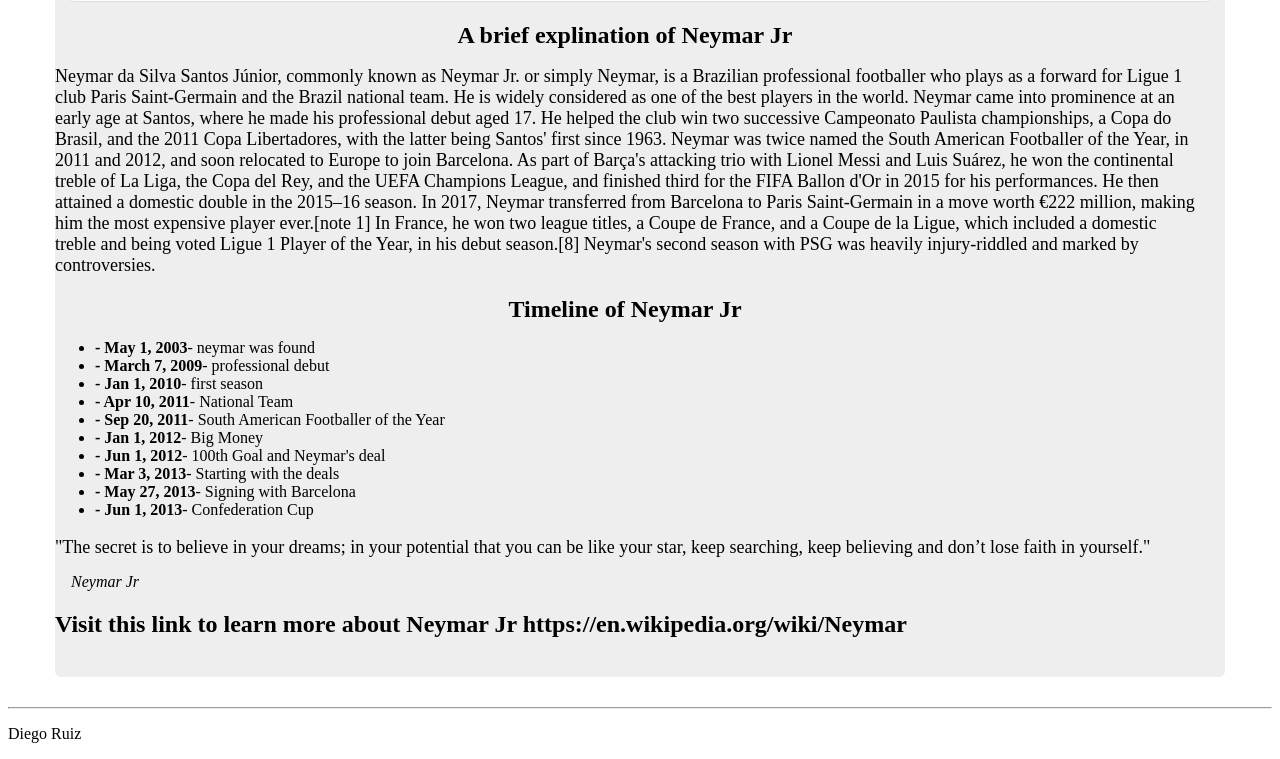
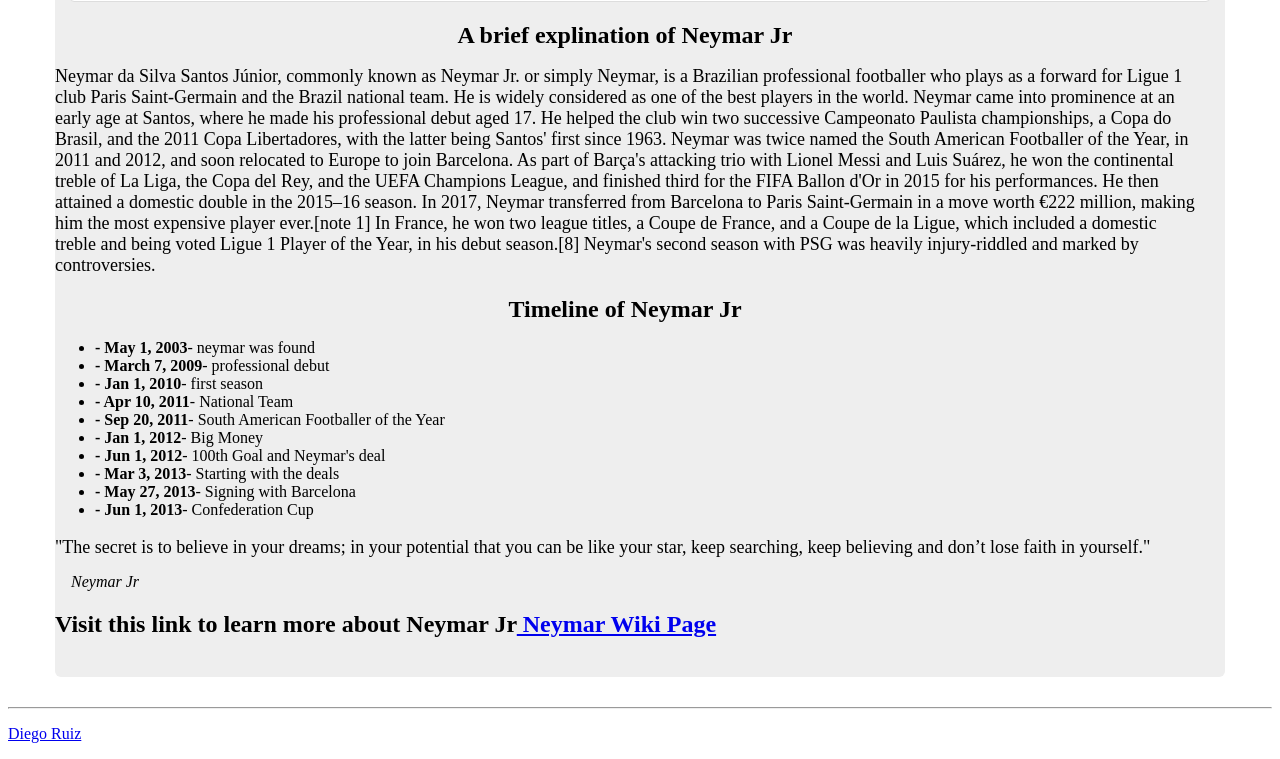
Before and after one commit to drlira710/drlira710, a plain HTML site: page index.html in a window 1280 px wide. Shown: the part 525-1284 px from the top of the page. Drawn offline with Linux system fonts and the light colour scheme.

Commit message:
Update index.html

```diff
--- a/index.html
+++ b/index.html
@@ -67,7 +67,7 @@
               <footer><cite>&nbsp;&nbsp;&nbsp; Neymar Jr      </cite></footer>
               </blockquote>
             <!-- using the <h3> and the <a>, invite the reader to visit a wiki page concerning your hero  -->
-            <h3>Visit this link to learn more about Neymar Jr https://en.wikipedia.org/wiki/Neymar</h3>
+            <h3>Visit this link to learn more about Neymar Jr<a href="https://en.wikipedia.org/wiki/Neymar" target="_blank"> Neymar Wiki Page</h3>
           </div>
         </div>
       </div>
```
